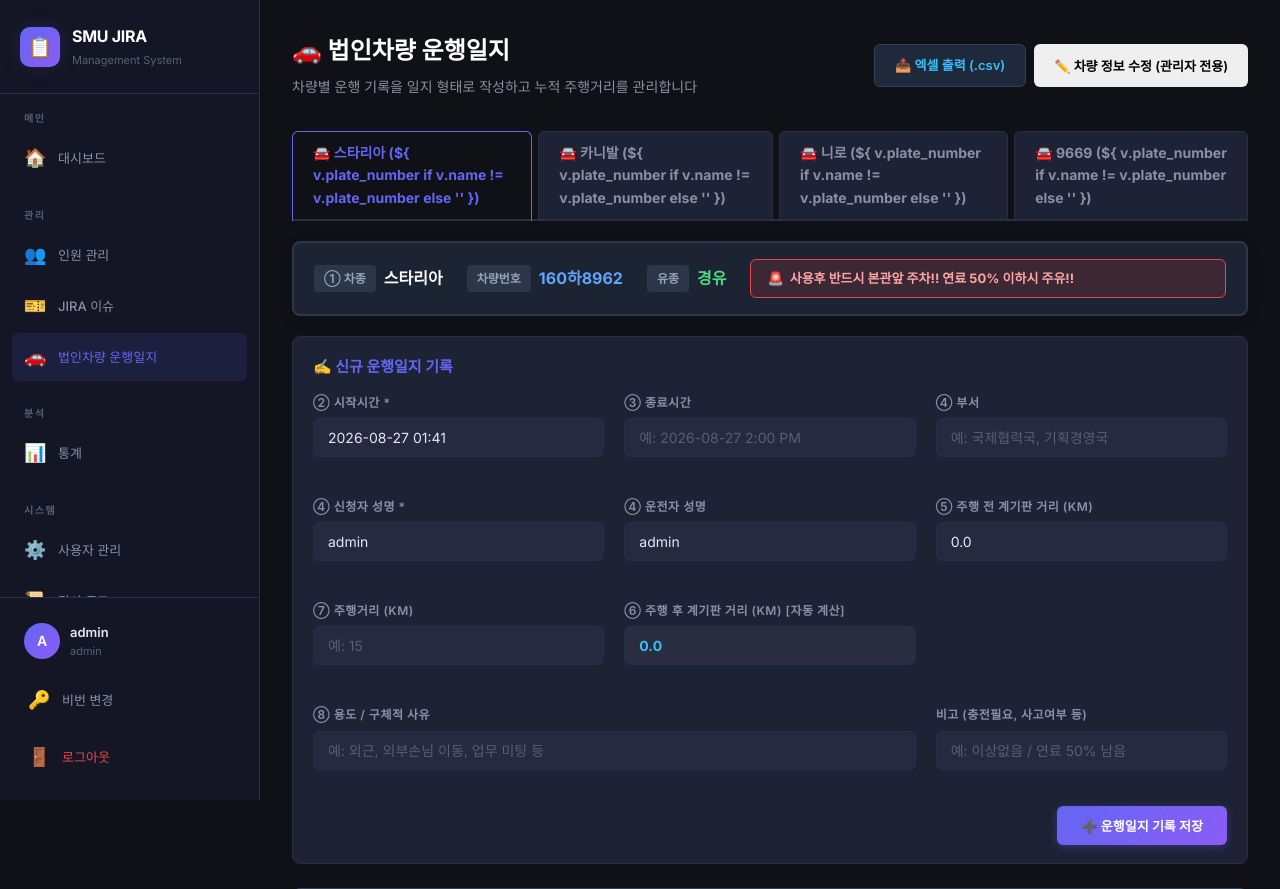
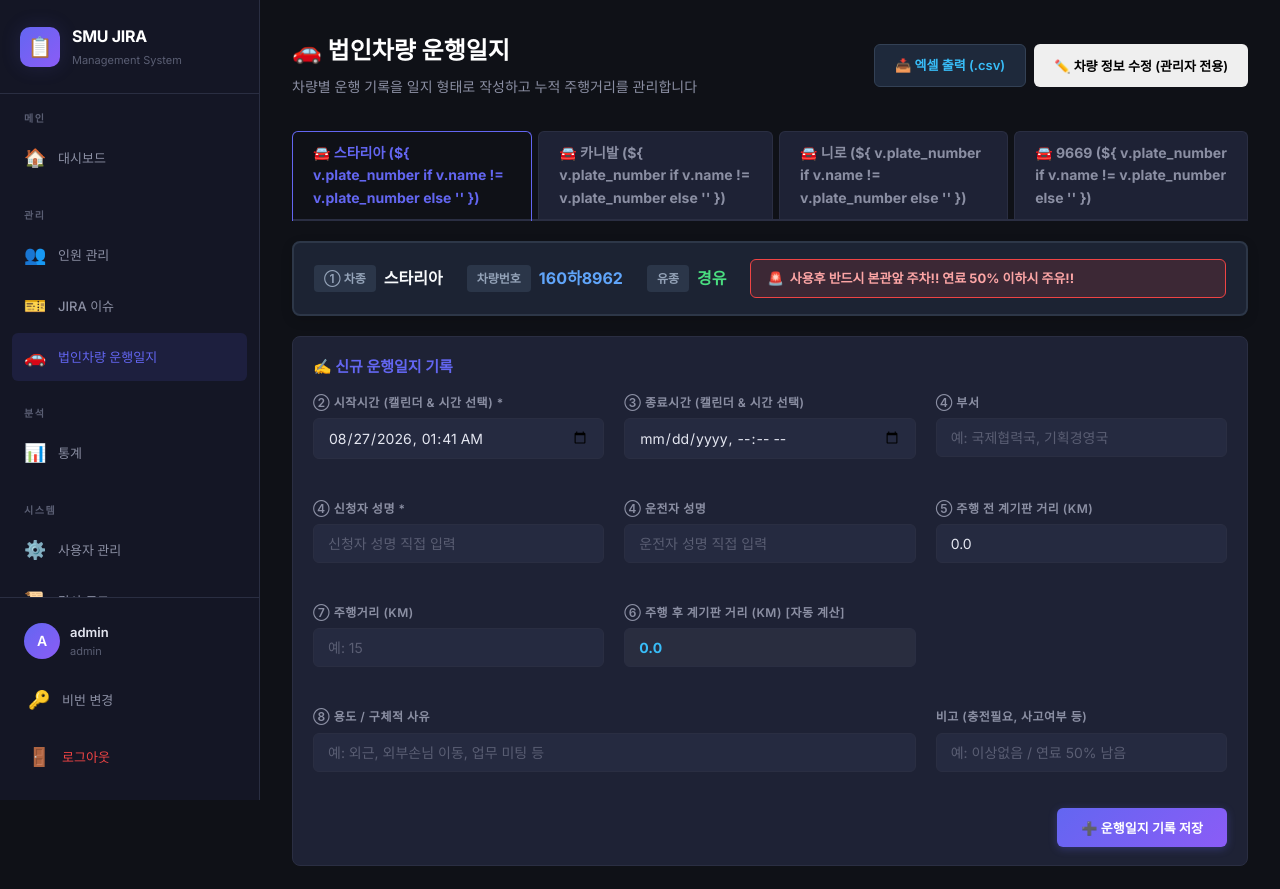
Before and after one commit to young-ch/VehicleMileage_PROD, a Flask app: page /vehicle/1 in a window 1280 px wide. Shown: the top 889 px of the page. Run offline with Flask 3, Linux system fonts and the light colour scheme; a user stored in the database is signed in; data comes from the database, SQL or seed files in the repository; data that the repository does not hold is empty.

Commit message:
운행일지

```diff
--- a/app/__init__.py
+++ b/app/__init__.py
@@ -125,3 +125,16 @@
         admin_user.set_password('admin1234!')  # 초기 비밀번호 (변경 필요)
         db.session.add(admin_user)
         db.session.commit()
+
+    # 차량운행 전용 공용 계정(driver)이 없으면 생성 (여러 사용자 공용 사용 계정)
+    if User.query.filter_by(username='driver').first() is None:
+        v_role = Role.query.filter_by(name='vehicle_manager').first() or Role.query.filter_by(name='viewer').first()
+        driver_user = User(
+            username='driver',
+            email='driver@smu.ac.kr',
+            role_id=v_role.id,
+            is_active=True,
+        )
+        driver_user.set_password('driver1234!')  # 공용 초기 비밀번호
+        db.session.add(driver_user)
+        db.session.commit()
--- a/app/templates/vehicle/log.html
+++ b/app/templates/vehicle/log.html
@@ -223,12 +223,12 @@
 
         <div class="form-grid">
             <div class="form-group">
-                <label class="form-label">② 시작시간 *</label>
-                <input type="text" name="start_time" class="form-control" id="inp-start-time" placeholder="예: 2026-08-27 11:00 AM" required>
+                <label class="form-label">② 시작시간 (캘린더 & 시간 선택) *</label>
+                <input type="datetime-local" name="start_time" class="form-control" id="inp-start-time" required>
             </div>
             <div class="form-group">
-                <label class="form-label">③ 종료시간</label>
-                <input type="text" name="end_time" class="form-control" id="inp-end-time" placeholder="예: 2026-08-27 2:00 PM">
+                <label class="form-label">③ 종료시간 (캘린더 & 시간 선택)</label>
+                <input type="datetime-local" name="end_time" class="form-control" id="inp-end-time">
             </div>
 
             <div class="form-group">
@@ -237,11 +237,11 @@
             </div>
             <div class="form-group">
                 <label class="form-label">④ 신청자 성명 *</label>
-                <input type="text" name="applicant" class="form-control" value="{{ current_user.username }}" required>
+                <input type="text" name="applicant" class="form-control" placeholder="신청자 성명 직접 입력" required>
             </div>
             <div class="form-group">
                 <label class="form-label">④ 운전자 성명</label>
-                <input type="text" name="driver" class="form-control" value="{{ current_user.username }}">
+                <input type="text" name="driver" class="form-control" placeholder="운전자 성명 직접 입력">
             </div>
 
             <div class="form-group">
@@ -378,11 +378,11 @@
         const hours = String(now.getHours()).padStart(2, '0');
         const mins = String(now.getMinutes()).padStart(2, '0');
 
-        const nowStr = `${year}-${month}-${day} ${hours}:${mins}`;
+        const nowLocalStr = `${year}-${month}-${day}T${hours}:${mins}`;
 
         const startInp = document.getElementById('inp-start-time');
         if (startInp && !startInp.value) {
-            startInp.value = nowStr;
+            startInp.value = nowLocalStr;
         }
 
         calcDistances();
--- a/app/vehicle/routes.py
+++ b/app/vehicle/routes.py
@@ -71,8 +71,8 @@
     """운행일지 항목 신규 등록 (주행후 = 주행전 + 주행거리 자동 계산 적용)"""
     vehicle = Vehicle.query.get_or_404(vehicle_id)
 
-    start_time = request.form.get('start_time', '').strip()
-    end_time = request.form.get('end_time', '').strip()
+    start_time = request.form.get('start_time', '').strip().replace('T', ' ')
+    end_time = request.form.get('end_time', '').strip().replace('T', ' ')
     department = request.form.get('department', '').strip()
     applicant = request.form.get('applicant', '').strip()
     driver = request.form.get('driver', '').strip()
```
